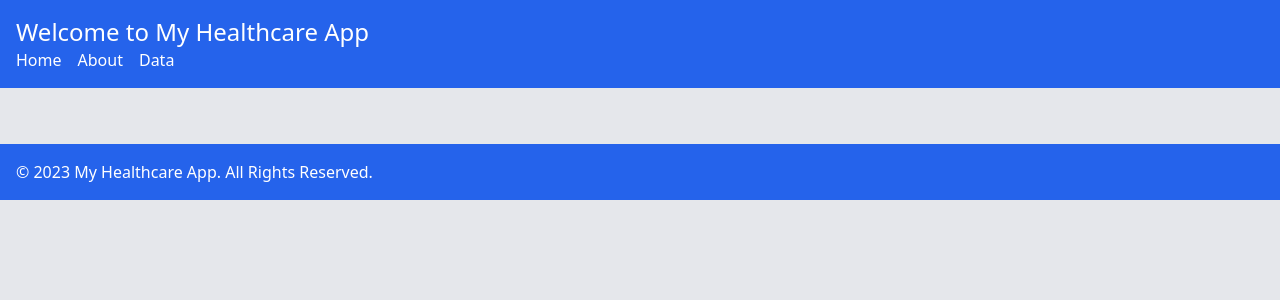
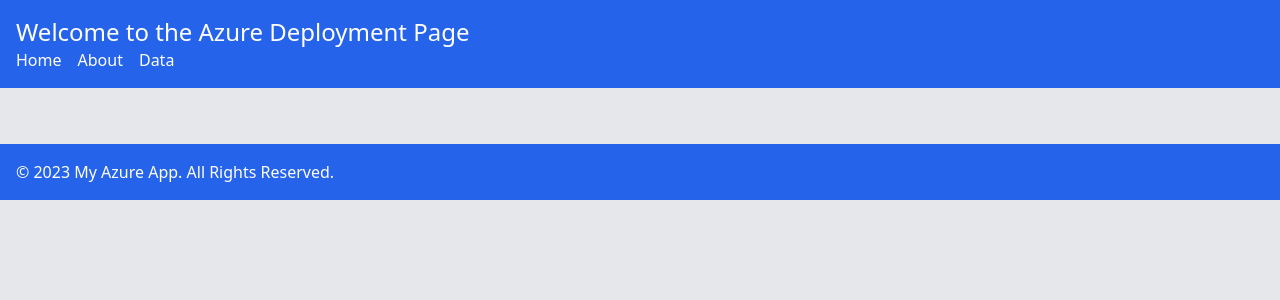
Before and after one commit to jward6301/azure_flask_deployment, a Flask app: page / in a window 1280 px wide. Shown: the top 300 px of the page. Run offline with Flask 3, Linux system fonts and the light colour scheme.

Commit message:
Updated the base.html file

```diff
--- a/templates/base.html
+++ b/templates/base.html
@@ -4,7 +4,7 @@
 <head>
     <meta charset="UTF-8">
     <meta name="viewport" content="width=device-width, initial-scale=1.0">
-    <title>Welcome to My Healthcare App</title>
+    <title>My Azure Flask Deployment Page</title>
 
     <!-- Tailwind CSS via CDN -->
     <link href="https://cdn.jsdelivr.net/npm/tailwindcss@2.2.19/dist/tailwind.min.css" rel="stylesheet">
@@ -13,7 +13,7 @@
 <body class="bg-gray-200">
 
     <header class="bg-blue-600 text-white p-4">
-        <h1 class="text-2xl">Welcome to My Healthcare App</h1>
+        <h1 class="text-2xl">Welcome to the Azure Deployment Page</h1>
         <nav>
             <ul class="flex space-x-4">
                 <li><a href="/" class="hover:underline">Home</a></li>
@@ -30,7 +30,7 @@
     </main>
 
     <footer class="bg-blue-600 text-white p-4 mt-6">
-        <p>© 2023 My Healthcare App. All Rights Reserved.</p>
+        <p>© 2023 My Azure App. All Rights Reserved.</p>
     </footer>
 </body>
 
```
